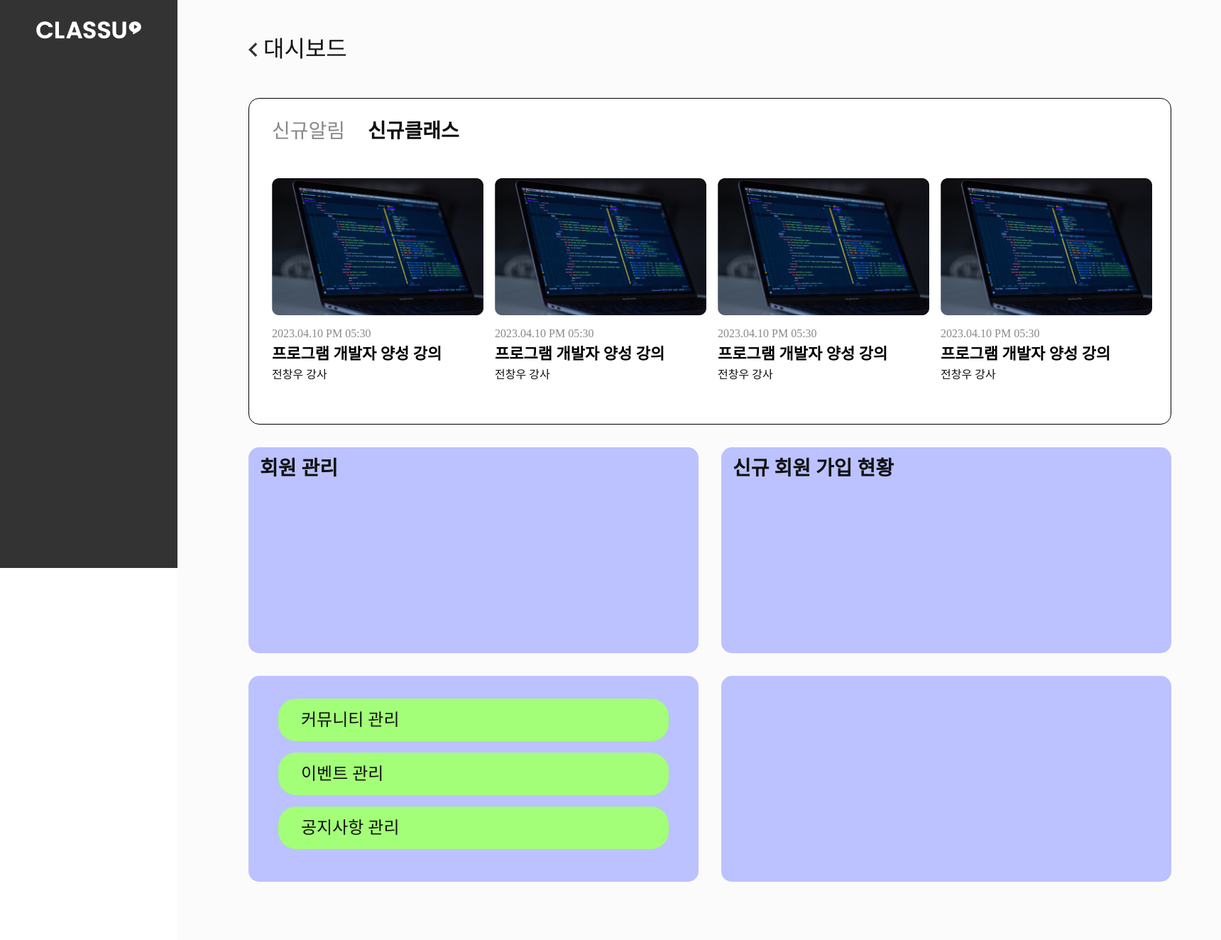
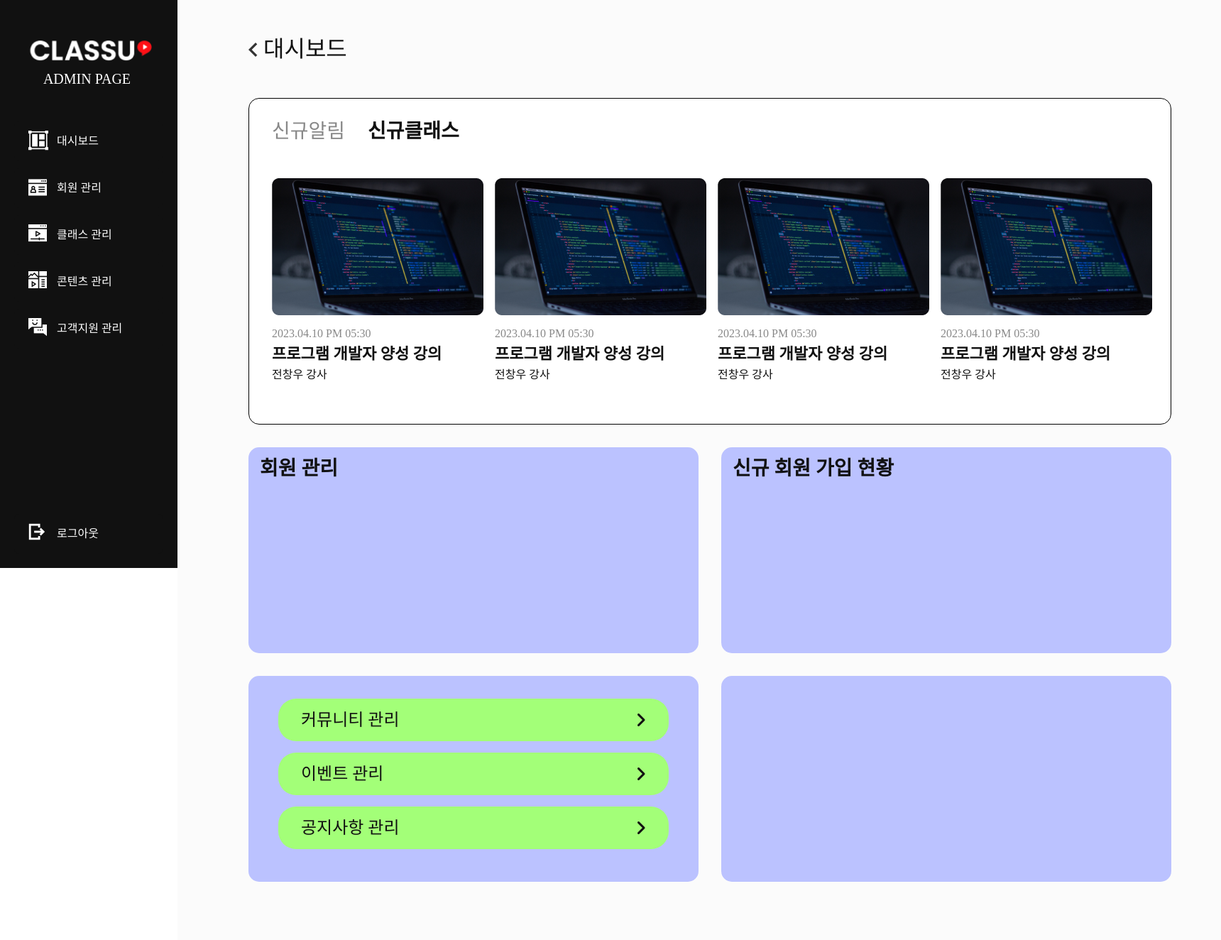
Before and after one commit to soyedpork27/mental_tuning, a PHP site: page / in a window 1720 px wide. Shown: the whole page at 71% size. Run offline with PHP 8.4, Linux system fonts and the light colour scheme; some libraries are stand-ins or nearby versions; some web fonts are replaced.

Commit message:
'header_upload'

```diff
--- a/css/admin_common.css
+++ b/css/admin_common.css
@@ -15,17 +15,128 @@
 
 /* 헤더 (메뉴바) */
 
+a{
+  text-decoration: none;
+  color: #111;
+  font-family: 'Pretendard-Regular';
+}
+.t_wrap{
+  display: flex;
+  position: relative;
+}
+.left_box{
+  width: 250px;
+  flex: 0 0 auto;
+}
 header{
   position: fixed;
   top: 0px; left: 0px;
   width: 250px;
   height: 100vh;
-  background-color: #333;
+  background-color: #111;
+  margin-bottom: 60px;
+  z-index : 1;
 }
-header > h1{
+header > h1 {
   text-align: center;
+  margin-top: 50px;
+  margin-bottom: 50px;
 }
 header > h1  img{
-  width: 160px;
-  margin-top: 24px;
+  width: 180px;
 }
+header > h1 a p {
+  font-family: 'SUIT-Regular';
+  font-size: 20px;
+  color: #fff;
+  margin-top: 5px;
+  padding-right:5px;
+}
+
+/* 내비게이션 서식 */
+header nav{
+  position: relative;
+}
+
+.nav-lv1 > li {
+  display: block;
+  width: 210px;
+  height: 56px;
+  border-radius: 7px;
+  background: #111;
+  margin: 0 auto;
+  margin-bottom: 10px;
+  text-align: left;
+  text-indent: 60px;
+  box-sizing: border-box;
+  transition: 0.3s;
+}
+
+.nav-lv1 > li:hover {
+  background: #FB4C4F;
+}
+
+.nav-lv1 > li a {
+  position: relative;
+  display: block;
+  width: 210px;
+  height: 56px;
+  color: #fff;
+  line-height: 56px;
+}
+
+.nav-lv1 > li img {
+  position: absolute;
+  left: 20px; top: 13px;
+}
+
+.nav-lv2 {
+  position: absolute;
+  right: -200px;
+  transform: translateY(-56px);
+  display: none;
+  color: #fff;
+  background: #000000c0;
+  border-radius: 0px 7px 7px 0px;
+}
+
+.nav-lv2 li {
+  display: block;
+  width: 200px;
+  height: 56px;
+  line-height: 56px;
+  text-indent: 30px;
+  border-bottom: 1px solid #666;
+}
+
+.logout_btn {
+  display: block;
+  width: 210px;
+  height: 56px;
+  border-radius: 7px;
+  background: #111;
+  margin: 0 auto;
+  margin-bottom: 10px;
+  text-align: left;
+  text-indent: 60px;
+  box-sizing: border-box;
+  position: fixed;
+  bottom: 10px; left: 20px;
+}
+
+.logout_btn:hover {
+  background: #333;
+}
+
+nav div a {
+  display: block;
+  width: 210px;
+  height: 56px;
+  color: #fff;
+  line-height: 56px;
+}
+
+nav div img {
+  position: absolute;
+  left: 20px; top: 13px;
+}
--- a/css/base.css
+++ b/css/base.css
@@ -6,6 +6,15 @@
   font-weight: 100, 400, 600, 900;
   font-style: normal;
 }
+
+@font-face {
+  font-family: 'SUIT-Regular';
+  src: url('https://cdn.jsdelivr.net/gh/projectnoonnu/noonfonts_suit@1.0/SUIT-Regular.woff2') format('woff2');
+  font-weight: normal;
+  font-style: normal;
+}
+
+
 
 :root{
   --m-color: #FB4C4F;
--- a/css/index.css
+++ b/css/index.css
@@ -141,4 +141,10 @@ main {
   padding : 0 32px;
   box-sizing : border-box;
   margin : 16px auto;
+  justify-content : space-between;
 }
+
+.angle_60::before {
+  line-height : 60px;
+  font-size : var(--f-size03);
+}
--- a/hyun/css/class_open.css
+++ b/hyun/css/class_open.css
@@ -10,7 +10,7 @@ a{
   width: 250px;
   flex: 0 0 auto;
 }
-header{
+/* header{
   position: fixed;
   top: 0px; left: 0px;
   width: 250px;
@@ -23,7 +23,7 @@ header > h1{
 header > h1  img{
   width: 160px;
   margin-top: 24px;
-}
+} */
 /* 메인서식 */
 main{
   width: calc(100%-250px);
--- a/index.html
+++ b/index.html
@@ -11,6 +11,16 @@
   <link rel="stylesheet" href="./css/admin_common.css">
   <link rel="stylesheet" href="./css/index.css">
 
+
+  <!-- 폰트어썸 -->
+  <link rel="stylesheet" href="https://cdnjs.cloudflare.com/ajax/libs/font-awesome/6.3.0/css/all.min.css">
+
+  <!-- 제이쿼리 CDN -->
+  <script src="https://code.jquery.com/jquery-3.6.4.min.js"></script>
+
+  <!-- 헤더 스크립트 연결 -->
+  <script src="./script/script.js" defer></script>
+
 </head>
 <body>
   <div class="t_wrap">
@@ -20,9 +30,34 @@
     <header>
       <h1>
         <a href="index.html" title="메인 바로가기">
-          <img src="./images/classu_logo_white 4.png" alt="로고 이미지">
+          <img src="../images/classu_logo.png" alt="로고 이미지">
+          <p>ADMIN PAGE</p>
         </a>
       </h1>
+      <nav>
+        <ul class="nav-lv1">
+          <li><a href="#none"><img src="../images/icon_dashboard.png" alt="대시보드">대시보드</a></li>
+          <li><a href="#none"><img src="../images/icon_user.png" alt="회원 관리">회원 관리</a></li>
+          <li class="nav-open">
+            <a href="#none"><img src="../images/icon_class.png" alt="클래스 관리">클래스 관리</a>
+            <ul class="nav-lv2">
+              <li><a href="#none">클래스 신청내역</a></li>
+              <li><a href="#none">클래스 개설목록</a></li>
+            </ul>
+          </li>
+          <li class="nav-open">
+            <a href="#none"><img src="../images/icon_content.png" alt="콘텐츠 관리">콘텐츠 관리</a>
+            <ul class="nav-lv2">
+              <li><a href="#none">커뮤니티 관리</a></li>
+              <li><a href="#none">공지사항 관리</a></li>
+              <li><a href="#none">이벤트 관리</a></li>
+            </ul>
+          </li>
+          <li><a href="#none"><img src="../images/icon_customer.png" alt="고객지원 관리">고객지원 관리</a></li>
+        </ul>
+
+        <div class="logout_btn"><a href="#none"><img src="../images/icon_logout.png" alt="로그아웃">로그아웃</a></div>
+      </nav>
     </header>
     <main>
       <section class="ctnt_area">
@@ -115,17 +150,26 @@
           <article class="ctnt_box02 coulm">
             <h3 class="hidden">세 번째 아티클 박스 제목</h3>
 
-            <p class="manage_bar">
-              <span class="manage_title">커뮤니티 관리</span>
-            </p>
+            <a href="#none" title="커뮤니티 관리" class="manage_bar t_wrap">
+              <span class="manage_title">
+                커뮤니티 관리
+              </span>
+              <i class="fa-solid fa-angle-right angle_60"></i>
+            </a>
 
-            <p class="manage_bar">
-              <span class="manage_title">이벤트 관리</span>
-            </p>
+            <a href="#none" title="이벤트 관리" class="manage_bar t_wrap">
+              <span class="manage_title">
+                이벤트 관리
+              </span>
+              <i class="fa-solid fa-angle-right angle_60"></i>
+            </a>
 
-            <p class="manage_bar">
-              <span class="manage_title">공지사항 관리</span>
-            </p>
+            <a href="#none" title="공지사항 관리" class="manage_bar t_wrap">
+              <span class="manage_title">
+                공지사항 관리
+              </span>
+              <i class="fa-solid fa-angle-right angle_60"></i>
+            </a>
 
           </article>
 
--- /dev/null
+++ b/script/script.js
@@ -0,0 +1,9 @@
+$(function(){
+
+  $('.nav-open').hover(function(){
+    $(this).find('.nav-lv2').stop().fadeIn();
+  }, function(){
+    $(this).find('.nav-lv2').stop().fadeOut();
+  });
+
+});
```
Also changed, not shown: hyun/class_open.html (+34 -1 lines), kw/mem_list.html (+32 -1 lines), woogi/user_list.html (+8 -8 lines), images/classu.png (added), images/classu_logo.png (added), images/icon_class.png (added), images/icon_content.png (added), images/icon_customer.png (added), images/icon_dashboard.png (added), images/icon_logout.png (added), images/icon_user.png (added), 1 other file.
